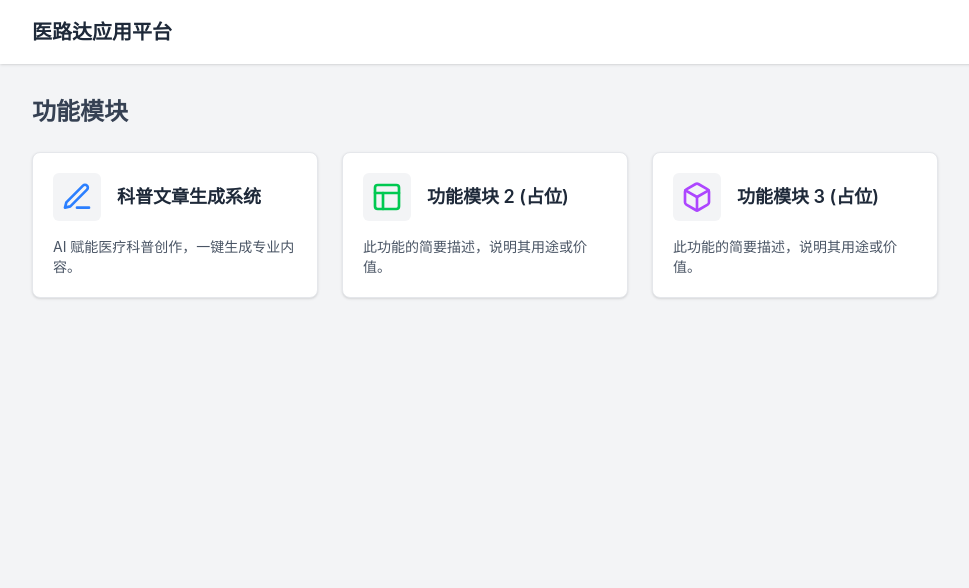
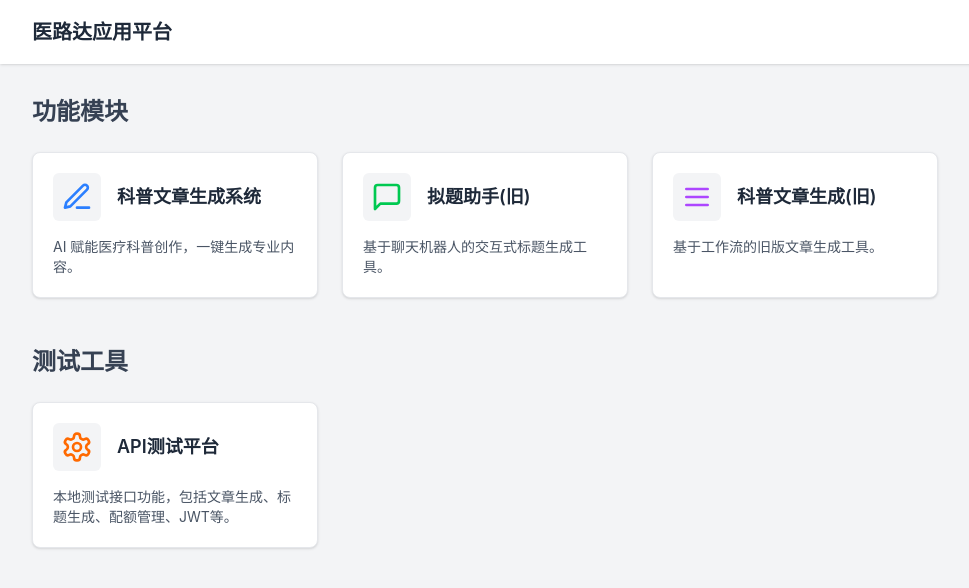
Before and after one commit to cnluocj/yilu-api, a Next.js app: page / in a window 1280 px wide. Shown: the top 588 px of the page, without its empty margins (0-969 px from the left). Built offline with nearby package versions, Linux system fonts and the light colour scheme.

Commit message:
完善主页功能

```diff
--- a/src/app/page.tsx
+++ b/src/app/page.tsx
@@ -1,7 +1,7 @@
 "use client"; // Keep this if client-side interactions might be added later
 
 import React from 'react';
-import Link from 'next/link'
+import Link from 'next/link'; // Import Link for navigation
 
 export default function HomePage() {
   // Placeholder data for cards (expand this later)
@@ -18,29 +18,87 @@ export default function HomePage() {
       )
     },
     {
-      title: '功能模块 2 (占位)',
-      description: '此功能的简要描述，说明其用途或价值。',
-      href: '#', // Placeholder link
+      title: '拟题助手(旧)', // Updated title
+      description: '基于聊天机器人的交互式标题生成工具。 ', // Updated description
+      href: 'http://sandboxai.jinzhibang.com.cn/chat/7seVntXzQJgMdvRL', // Updated href
       icon: (
-         <svg xmlns="http://www.w3.org/2000/svg" width="24" height="24" viewBox="0 0 24 24" fill="none" stroke="currentColor" strokeWidth="2" strokeLinecap="round" strokeLinejoin="round" className="w-8 h-8 text-green-500">
-            <rect width="18" height="18" x="3" y="3" rx="2" ry="2"></rect>
-            <line x1="3" x2="21" y1="9" y2="9"></line>
-            <line x1="9" x2="9" y1="21" y2="9"></line>
+         <svg xmlns="http://www.w3.org/2000/svg" width="24" height="24" viewBox="0 0 24 24" fill="none" stroke="currentColor" strokeWidth="2" strokeLinecap="round" strokeLinejoin="round" className="w-8 h-8 text-green-500"> {/* Kept icon */}
+            <path d="M21 15a2 2 0 0 1-2 2H7l-4 4V5a2 2 0 0 1 2-2h14a2 2 0 0 1 2 2z"></path> {/* Changed icon to chat bubble */}
          </svg>
       )
     },
      {
-      title: '功能模块 3 (占位)',
-      description: '此功能的简要描述，说明其用途或价值。',
-      href: '#', // Placeholder link
+      title: '科普文章生成(旧)', // Updated title
+      description: '基于工作流的旧版文章生成工具。 ', // Updated description
+      href: 'http://sandboxai.jinzhibang.com.cn/workflow/lOBoQSJZyce0XB9D', // Updated href
       icon: (
-         <svg xmlns="http://www.w3.org/2000/svg" width="24" height="24" viewBox="0 0 24 24" fill="none" stroke="currentColor" strokeWidth="2" strokeLinecap="round" strokeLinejoin="round" className="w-8 h-8 text-purple-500">
-           <path d="M21 16V8a2 2 0 0 0-1-1.73l-7-4a2 2 0 0 0-2 0l-7 4A2 2 0 0 0 3 8v8a2 2 0 0 0 1 1.73l7 4a2 2 0 0 0 2 0l7-4A2 2 0 0 0 21 16z"></path><polyline points="3.27 6.96 12 12.01 20.73 6.96"></polyline><line x1="12" x2="12" y1="22.08" y2="12"></line>
+         <svg xmlns="http://www.w3.org/2000/svg" width="24" height="24" viewBox="0 0 24 24" fill="none" stroke="currentColor" strokeWidth="2" strokeLinecap="round" strokeLinejoin="round" className="w-8 h-8 text-purple-500"> {/* Kept icon */}
+           <path d="M4 18h16M4 12h16M4 6h16"></path> {/* Changed icon to workflow/list */}
          </svg>
       )
     },
     // Add more feature cards here as needed
   ];
+
+  // Testing Tools Data
+  const testingTools = [
+    {
+      title: 'API测试平台',
+      description: '本地测试接口功能，包括文章生成、标题生成、配额管理、JWT等。',
+      href: '/test-unified.html', // Link to the file in public folder
+      icon: (
+        <svg xmlns="http://www.w3.org/2000/svg" width="24" height="24" viewBox="0 0 24 24" fill="none" stroke="currentColor" strokeWidth="2" strokeLinecap="round" strokeLinejoin="round" className="w-8 h-8 text-orange-500">
+            <path d="M12.22 2h-.44a2 2 0 0 0-2 2v.18a2 2 0 0 1-1 1.73l-.43.25a2 2 0 0 1-2 0l-.15-.08a2 2 0 0 0-2.73.73l-.22.38a2 2 0 0 0 .73 2.73l.15.1a2 2 0 0 1 1 1.72v.51a2 2 0 0 1-1 1.74l-.15.09a2 2 0 0 0-.73 2.73l.22.38a2 2 0 0 0 2.73.73l.15-.08a2 2 0 0 1 2 0l.43.25a2 2 0 0 1 1 1.73V20a2 2 0 0 0 2 2h.44a2 2 0 0 0 2-2v-.18a2 2 0 0 1 1-1.73l.43-.25a2 2 0 0 1 2 0l.15.08a2 2 0 0 0 2.73-.73l.22-.39a2 2 0 0 0-.73-2.73l-.15-.08a2 2 0 0 1-1-1.74v-.5a2 2 0 0 1 1-1.74l.15-.09a2 2 0 0 0 .73-2.73l-.22-.38a2 2 0 0 0-2.73-.73l-.15.08a2 2 0 0 1-2 0l-.43-.25a2 2 0 0 1-1-1.73V4a2 2 0 0 0-2-2z"></path><circle cx="12" cy="12" r="3"></circle>
+        </svg>
+      )
+    }
+  ];
+
+  // Helper function to render a card (to avoid code duplication)
+  const renderCard = (item: { href: string; title: string; description: string; icon: React.ReactNode }) => {
+    const isInternal = item.href.startsWith('/');
+    const CardContent = (
+       <div className="p-5">
+          <div className="flex items-center mb-4">
+            <div className="flex-shrink-0 bg-gray-100 rounded-md p-2 mr-4">
+              {item.icon}
+            </div>
+            <h3 className="text-lg font-semibold text-gray-800 group-hover:text-blue-600 transition-colors duration-200">
+              {item.title}
+            </h3>
+          </div>
+          <p className="text-sm text-gray-600 line-clamp-2">
+            {item.description}
+          </p>
+        </div>
+    );
+
+    if (isInternal) {
+      return (
+        <Link key={item.title} href={item.href} legacyBehavior>
+          <a
+            className="group block bg-white rounded-lg shadow-sm border border-gray-200 hover:shadow-md transition-shadow duration-200 overflow-hidden"
+            target="_blank"
+            rel="noopener noreferrer"
+          >
+            {CardContent}
+          </a>
+        </Link>
+      );
+    } else {
+      return (
+         <a
+            key={item.title}
+            href={item.href}
+            className="group block bg-white rounded-lg shadow-sm border border-gray-200 hover:shadow-md transition-shadow duration-200 overflow-hidden"
+            target="_blank"
+            rel="noopener noreferrer"
+          >
+            {CardContent}
+         </a>
+      );
+    }
+  };
 
   return (
     <div className="min-h-screen bg-gray-100">
@@ -58,36 +116,21 @@ export default function HomePage() {
 
       {/* Main Content Area */}
       <main className="max-w-7xl mx-auto py-8 px-4 sm:px-6 lg:px-8">
-        {/* Section Title (Optional) */}
-        <h1 className="text-2xl font-semibold text-gray-700 mb-6">功能模块</h1>
+        {/* Functional Modules Section */}
+        <section className="mb-12">
+          <h2 className="text-2xl font-semibold text-gray-700 mb-6">功能模块</h2>
+          <div className="grid grid-cols-1 gap-6 sm:grid-cols-2 lg:grid-cols-3 xl:grid-cols-4">
+            {features.map(renderCard)}
+          </div>
+        </section>
 
-        {/* Grid Layout for Cards */}
-        <div className="grid grid-cols-1 gap-6 sm:grid-cols-2 lg:grid-cols-3 xl:grid-cols-4">
-          {features.map((feature) => (
-            <Link key={feature.title} href={feature.href} legacyBehavior>
-              <a className="group block bg-white rounded-lg shadow-sm border border-gray-200 hover:shadow-md transition-shadow duration-200 overflow-hidden">
-                <div className="p-5">
-                  <div className="flex items-center mb-4">
-                    <div className="flex-shrink-0 bg-gray-100 rounded-md p-2 mr-4">
-                      {feature.icon}
-                    </div>
-                    <h3 className="text-lg font-semibold text-gray-800 group-hover:text-blue-600 transition-colors duration-200">
-                      {feature.title}
-                    </h3>
-                  </div>
-                  <p className="text-sm text-gray-600 line-clamp-2"> {/* Limits description to 2 lines */}
-                    {feature.description}
-                  </p>
-                  {/* Add placeholder for tags/stats later if needed */}
-                   {/* <div className="mt-4 flex items-center justify-between text-xs text-gray-500">
-                     <span>tag</span>
-                     <span>stats</span>
-                   </div> */}
-                </div>
-              </a>
-            </Link>
-          ))}
-        </div>
+        {/* Testing Tools Section - Add margin-top */}
+        <section className="mt-12">
+          <h2 className="text-2xl font-semibold text-gray-700 mb-6">测试工具</h2>
+          <div className="grid grid-cols-1 gap-6 sm:grid-cols-2 lg:grid-cols-3 xl:grid-cols-4">
+            {testingTools.map(renderCard)}
+          </div>
+        </section>
       </main>
     </div>
   );
```
Also changed, not shown: src/app/article-generator/page.tsx (+29 -21 lines).
